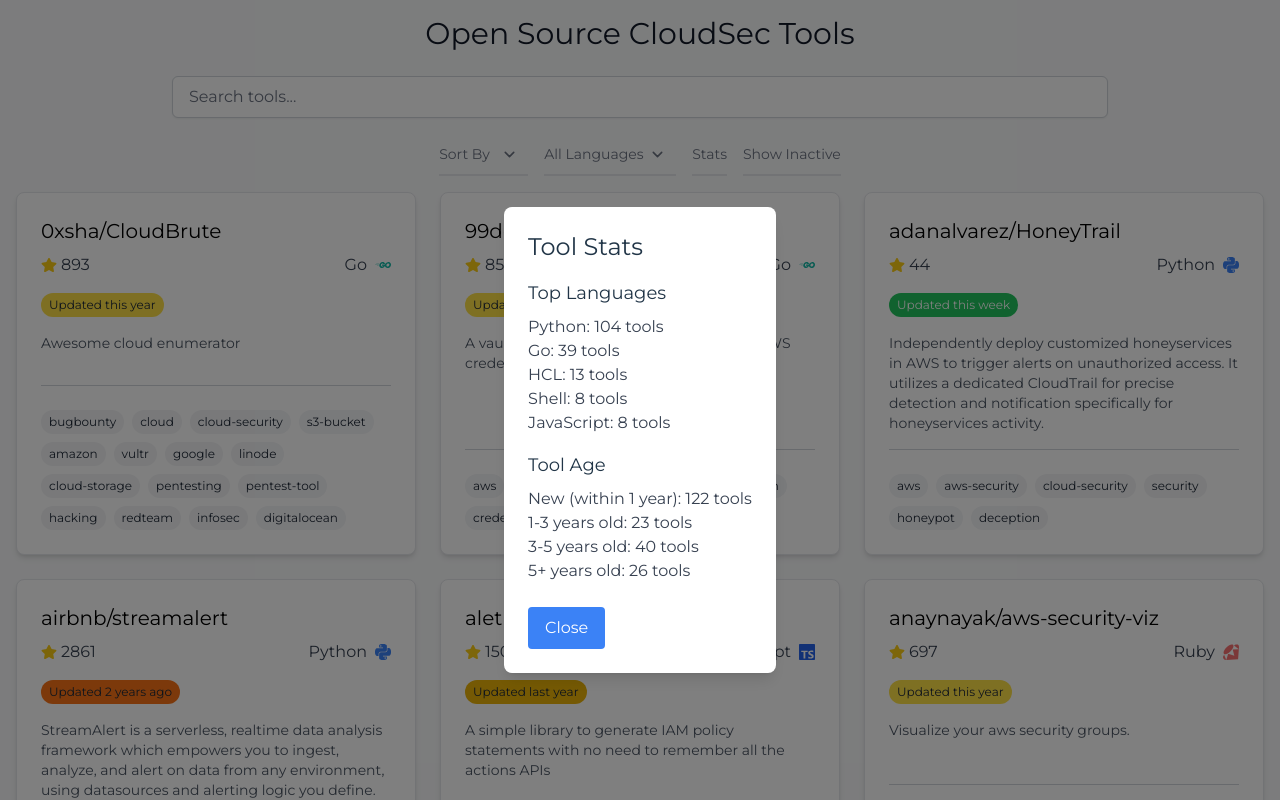
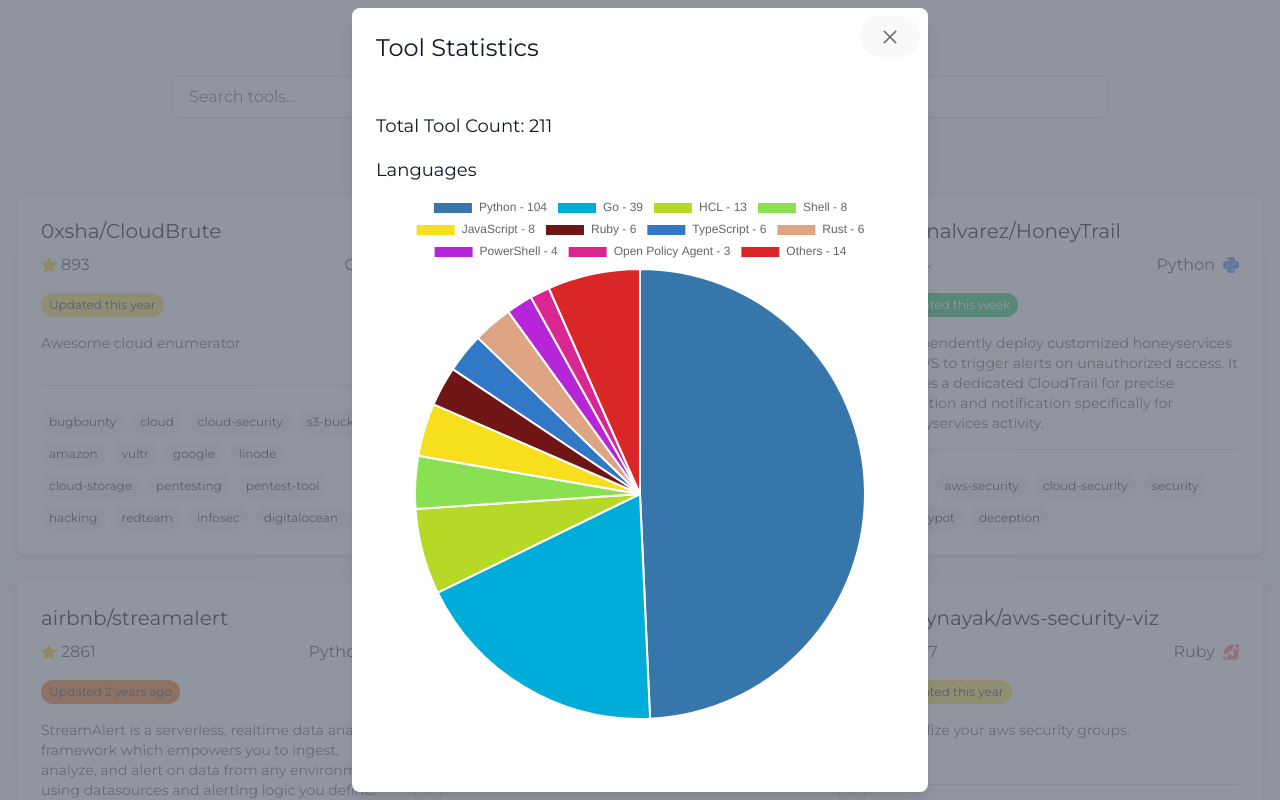
Before and after one commit to nojanath/cloudsectools, a React (Vite) app: page / in a window 1280 px wide. Both pictures are taken after a click on the button "Stats". Shown: the top 800 px of the page. Built offline with nearby package versions, Linux system fonts and the light colour scheme.

Commit message:
Add stats

```diff
--- a/package.json
+++ b/package.json
@@ -16,7 +16,9 @@
     "@tailwindcss/forms": "^0.5.9",
     "@tailwindcss/typography": "^0.5.15",
     "axios": "^1.7.7",
+    "chart.js": "^4.4.6",
     "react": "^18.3.1",
+    "react-chartjs-2": "^5.2.0",
     "react-dom": "^18.3.1",
     "react-icons": "^5.3.0",
     "react-modal": "^3.16.1",
--- a/src/components/StatsModal.tsx
+++ b/src/components/StatsModal.tsx
@@ -1,12 +1,10 @@
-import React from "react";
-import Modal from "react-modal";
+import { Pie } from "react-chartjs-2";
+import { Chart as ChartJS, ArcElement, Tooltip, Legend } from "chart.js";
+import { Tool } from "../App";
+import { AiOutlineClose } from "react-icons/ai";
 
-Modal.setAppElement("#root");
-
-type Tool = {
-  language: string;
-  last_commit: string;
-};
+// Register required elements for Chart.js
+ChartJS.register(ArcElement, Tooltip, Legend);
 
 type StatsModalProps = {
   isOpen: boolean;
@@ -14,74 +12,104 @@
   tools: Tool[];
 };
 
-const StatsModal: React.FC<StatsModalProps> = ({ isOpen, onRequestClose, tools }) => {
-  // Calculate language stats
-  const languageStats = tools.reduce((acc: Record<string, number>, tool) => {
-    acc[tool.language] = (acc[tool.language] || 0) + 1;
+const LANGUAGE_COLORS: Record<string, string> = {
+  JavaScript: "#F7DF1E",
+  Python: "#3776AB",
+  Go: "#00ADD8",
+  "C++": "#00599C",
+  Rust: "#DEA584",
+  Java: "#F89820",
+  TypeScript: "#3178C6",
+  PHP: "#8892BF",
+  HTML: "#E34F26",
+  CSS: "#264DE4",
+  Shell: "#89E051",
+  Ruby: "#701516",
+  Unknown: "#BDC3C7",
+};
+
+const StatsModal = ({ isOpen, onRequestClose, tools }: StatsModalProps) => {
+  if (!isOpen) return null;
+
+  const languageCounts = tools.reduce((acc: Record<string, number>, tool) => {
+    if (tool.language) {
+      acc[tool.language] = (acc[tool.language] || 0) + 1;
+    } else {
+      acc["Unknown"] = (acc["Unknown"] || 0) + 1;
+    }
     return acc;
   }, {});
 
-  const sortedLanguages = Object.entries(languageStats)
-    .sort((a, b) => b[1] - a[1])
-    .slice(0, 5);
+  const sortedLanguages = Object.entries(languageCounts)
+    .sort(([, a], [, b]) => b - a)
+    .slice(0, 10);
 
-  // Calculate age stats
-  const today = new Date();
-  const ageStats = {
-    "New (within 1 year)": 0,
-    "1-3 years old": 0,
-    "3-5 years old": 0,
-    "5+ years old": 0,
+  const othersCount = Object.entries(languageCounts)
+    .sort(([, a], [, b]) => b - a)
+    .slice(10)
+    .reduce((acc, [, count]) => acc + count, 0);
+
+  const languageLabels = [...sortedLanguages.map(([lang]) => lang), "Others"];
+  const languageData = [
+    ...sortedLanguages.map(([, count]) => count),
+    othersCount,
+  ];
+
+  const languageBackgroundColor = languageLabels.map(
+    (lang, index) => LANGUAGE_COLORS[lang] || `hsl(${index * 36}, 70%, 50%)`
+  );
+
+  const languageChartData = {
+    labels: languageLabels.map(
+      (lang, index) =>
+        `${lang} - ${
+          index === languageLabels.length - 1
+            ? othersCount
+            : sortedLanguages[index][1]
+        }`
+    ),
+    datasets: [
+      {
+        data: languageData,
+        backgroundColor: languageBackgroundColor,
+        hoverBackgroundColor: languageBackgroundColor,
+      },
+    ],
   };
 
-  tools.forEach((tool) => {
-    const lastCommitDate = new Date(tool.last_commit);
-    const ageInYears = (today.getTime() - lastCommitDate.getTime()) / (1000 * 60 * 60 * 24 * 365);
-
-    if (ageInYears <= 1) ageStats["New (within 1 year)"]++;
-    else if (ageInYears <= 3) ageStats["1-3 years old"]++;
-    else if (ageInYears <= 5) ageStats["3-5 years old"]++;
-    else ageStats["5+ years old"]++;
-  });
+  const totalTools = tools.length;
 
   return (
-    <Modal
-      isOpen={isOpen}
-      onRequestClose={onRequestClose}
-      contentLabel="Tool Stats"
-      className="bg-white p-6 rounded-lg shadow-lg max-w-lg mx-auto mt-20"
-      overlayClassName="fixed inset-0 bg-black bg-opacity-50 flex items-center justify-center"
+    <div
+      className="fixed inset-0 bg-gray-500 bg-opacity-75 flex items-center justify-center z-50"
+      onClick={onRequestClose}
     >
-      <h2 className="text-2xl font-bold mb-4">Tool Stats</h2>
+      <div
+        className="bg-white rounded-lg shadow-lg p-6 max-w-xl w-full relative overflow-auto"
+        onClick={(e) => e.stopPropagation()}
+      >
+        <button
+          className="absolute top-2 right-2 text-gray-500 hover:text-gray-700 focus:ring-2 focus:ring-offset-2 focus:ring-gray-500 rounded-full transition-colors duration-200"
+          onClick={onRequestClose}
+          aria-label="Close"
+        >
+          <AiOutlineClose size={20} />
+        </button>
+        <h2 className="text-2xl font-bold mb-6">Tool Statistics</h2>
 
-      {/* Language Stats */}
-      <h3 className="text-lg font-semibold mb-2">Top Languages</h3>
-      <ul className="mb-4">
-        {sortedLanguages.map(([language, count]) => (
-          <li key={language} className="text-gray-700">
-            {language}: {count} tools
-          </li>
-        ))}
-      </ul>
+        <div className="mt-12">
+          <h3 className="text-lg font-bold mb-4">Total Tool Count: {totalTools}</h3>
+        </div>
 
-      {/* Age Stats */}
-      <h3 className="text-lg font-semibold mb-2">Tool Age</h3>
-      <ul>
-        {Object.entries(ageStats).map(([ageRange, count]) => (
-          <li key={ageRange} className="text-gray-700">
-            {ageRange}: {count} tools
-          </li>
-        ))}
-      </ul>
+        <div className="mb-12">
+          <h3 className="text-lg font-bold mb-2">Languages</h3>
+          <div className="w-full flex justify-center">
+            <Pie data={languageChartData} />
+          </div>
+        </div>
 
-      {/* Close Button */}
-      <button
-        onClick={onRequestClose}
-        className="mt-6 bg-blue-500 text-white py-2 px-4 rounded hover:bg-blue-600 transition"
-      >
-        Close
-      </button>
-    </Modal>
+      </div>
+    </div>
   );
 };
 
```
Also changed, not shown: 1 other file (tests, documents, lock files or other folders).
